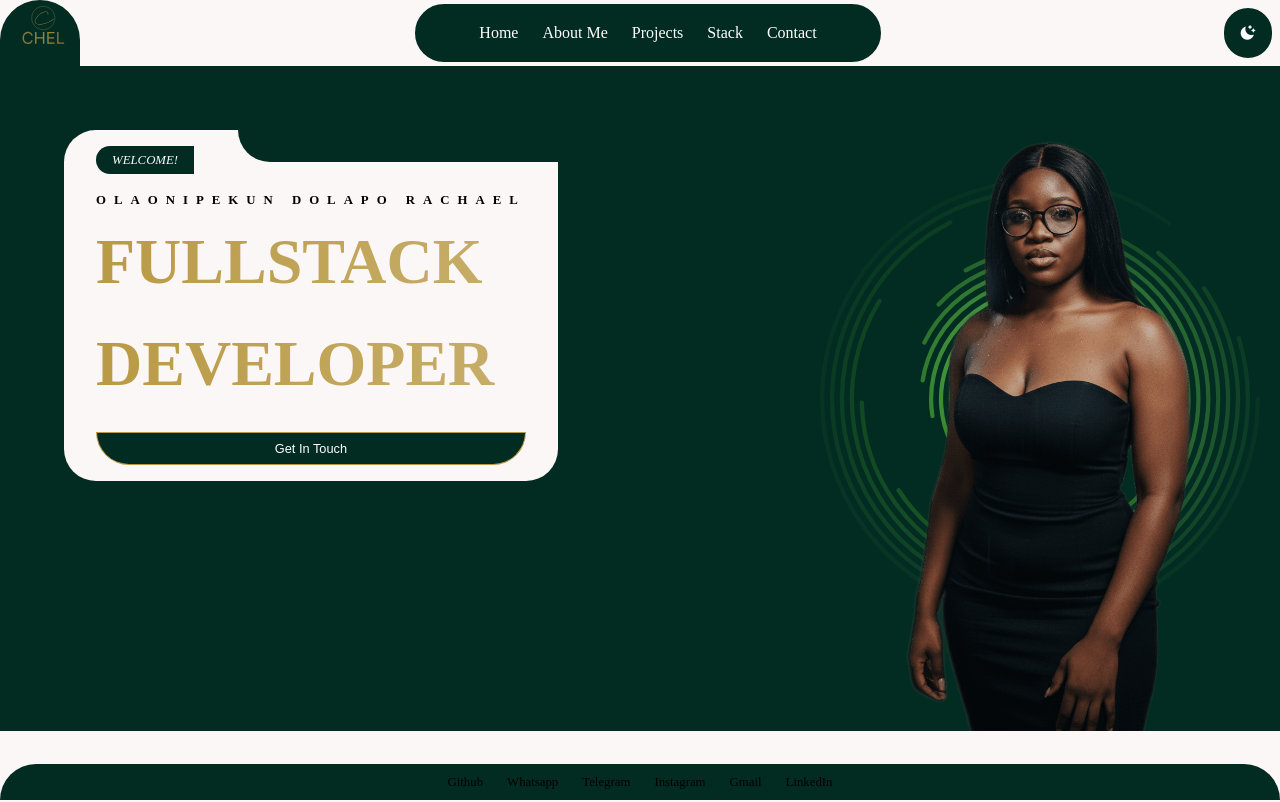
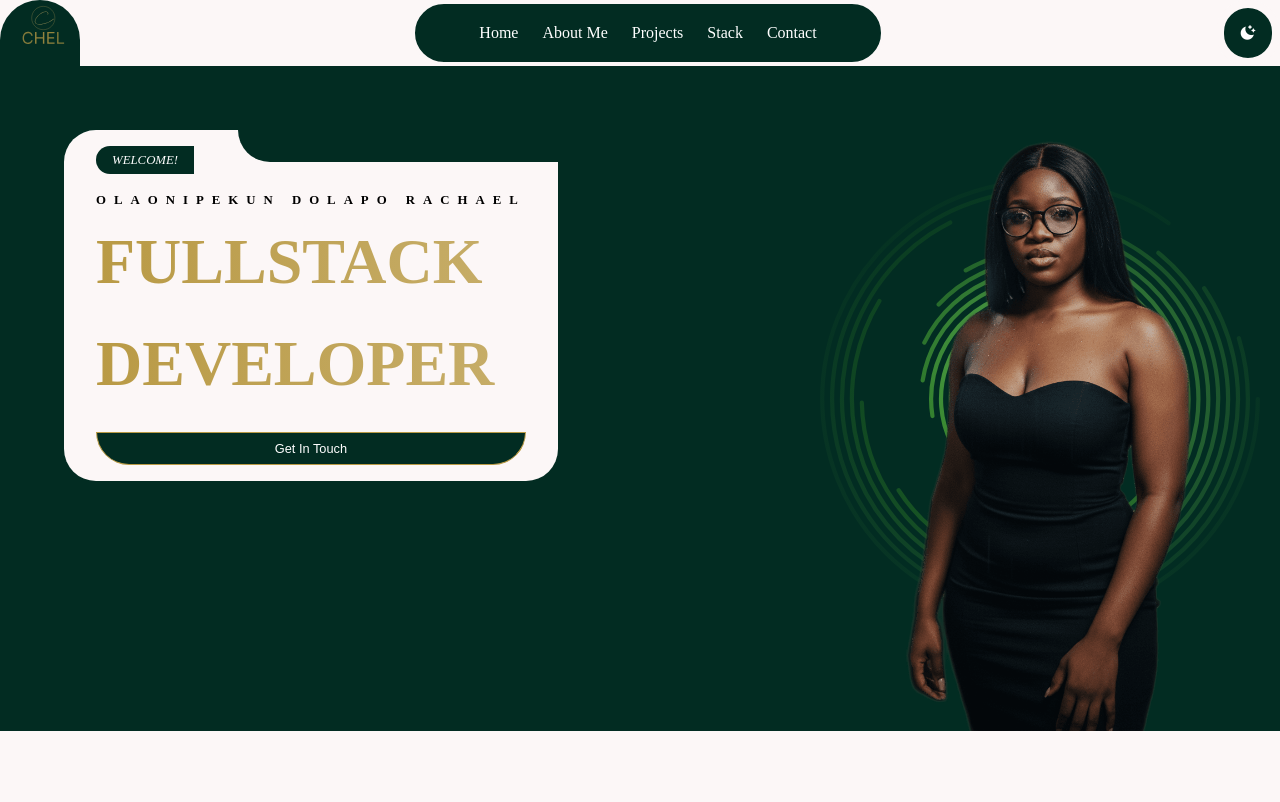
Before and after one commit to Lovethrech/my-main-portfolio, a Vue app: page / in a window 1280 px wide. Shown: the top 802 px of the page. Built offline with nearby package versions, Linux system fonts and the light colour scheme.

Commit message:
working on the footer components.

```diff
--- a/src/components/footer/FooterIcon.vue
+++ b/src/components/footer/FooterIcon.vue
@@ -19,4 +19,7 @@ const {FooterLinkItems}=defineProps(['FooterLinkItems']);
 .footer-icon-ctn{
     font-size: var(--h5-size);
 }
+.footer-icon{
+    color: #ffffff;
+}
 </style>
--- a/src/components/footer/FooterMain.vue
+++ b/src/components/footer/FooterMain.vue
@@ -13,10 +13,6 @@ import FooterIcon from './FooterIcon.vue';
 
 <style scoped>
 .main-footer{
-    position:absolute;
-    bottom:0;
-    left: 0;
-    width: 100%;
     background-color: var(--general-components-bg-color);
     padding: 1vh 4vh;
     border-top-left-radius: 10vh;
```
